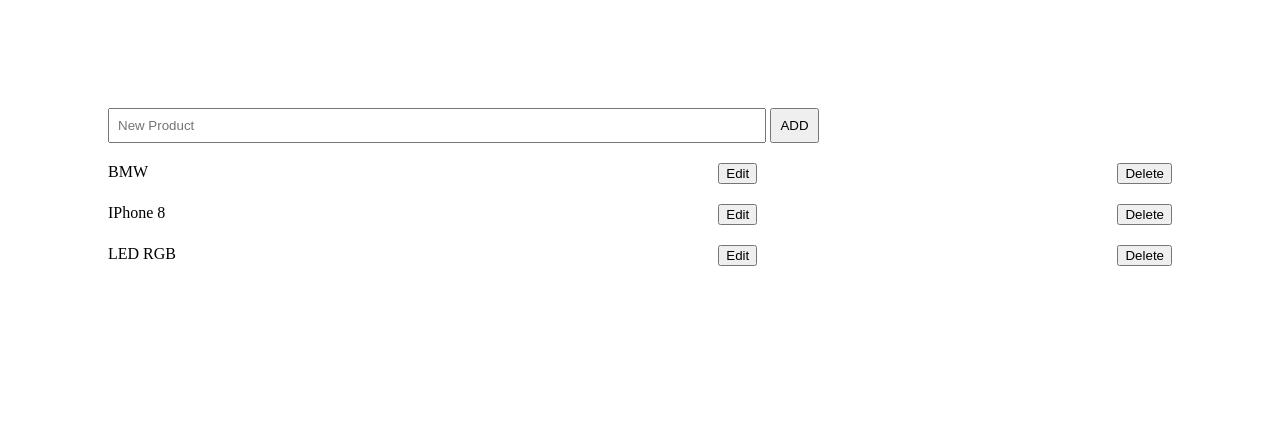
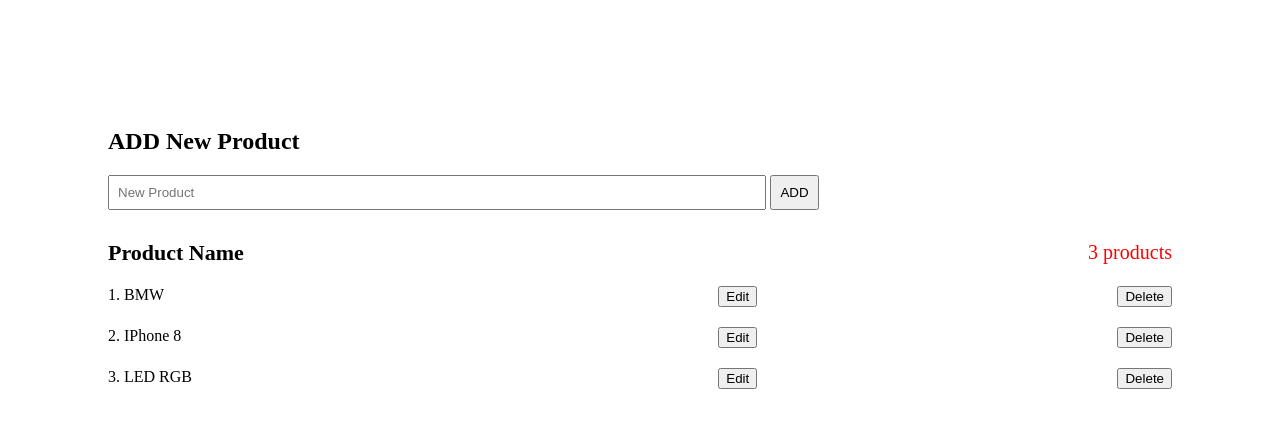
Before and after one commit to doanvanvui0504/js_project, a plain HTML site: page baitap_function/baitap_ung_dung_quan_li_san_pham/index.html in a window 1280 px wide. Drawn offline with Linux system fonts and the light colour scheme.

Commit message:
thêm 1 vài tính năng

```diff
--- a/baitap_function/baitap_ung_dung_quan_li_san_pham/index.html
+++ b/baitap_function/baitap_ung_dung_quan_li_san_pham/index.html
@@ -21,41 +21,74 @@
             padding-left: 0;
             list-style: none;
         }
+        #product-name {
+            font-size: 22px;
+            font-weight: bold;
+        }
+
+        #total {
+            color: red;
+            font-size: 20px;
+        }
     </style>
 </head>
 <body>
+    <h2 id="heading">ADD New Product</h2>
     <input type="text" id="input" placeholder="New Product">
     <button id="submit">ADD</button>
+    <div style="display: flex; justify-content: space-between; align-items: center; margin-top: 30px; margin-bottom: 10px;">
+        <div id="product-name">Product Name</div>
+        <span id="total"></span>
+    </div>
     <ul id="root"></ul>
 
     <script>
         const $ = document.querySelector.bind(document);
         const $$ = document.querySelectorAll.bind(document);
 
+        const heading = $('#heading');
         const submit = $('#submit');
         const input = $('#input');
         const root = $('#root');
+        const total = $('#total');
 
         const app = (() => {
             const products = ['BMW', 'IPhone 8', 'LED RGB'];
 
             return {
+                dataEdit: {
+                    isEdit: false,
+                    index: null,
+                },
+
                 add(product) {
-                    products.push(product);
+                    if(this.dataEdit.isEdit) {
+                        products[this.dataEdit.index] = product;
+                        heading.innerHTML = "ADD New Product"
+                        this.dataEdit.isEdit = false;
+                    } else {
+                        products.push(product);
+                    }
                 },
                 delete(index) {
                     products.splice(index, 1);
                 },
                 edit(index) {
-                    products[index] = prompt("Sửa tên sản phẩm");
+                    input.value = products[index];
+                    input.focus();
                 },
                 handleEdit(e) {
                     const editBtn = e.target.closest(".edit");
                     if(editBtn) {
+                        heading.innerHTML = "Sửa lại tên của sản phẩm!!!"
                         const index = editBtn.dataset.index;
+                        this.dataEdit.isEdit = true;
+                        this.dataEdit.index = index;
                         this.edit(index);
                         this.render();
                     }
+
+
                     const deleteBtn = e.target.closest(".delete");
                     if(deleteBtn) {
                         const index = deleteBtn.dataset.index;
@@ -66,12 +99,13 @@
                 render() {
                     const html = products.map((product, index) => `
                         <li style="margin-top: 20px; display: flex; justify-content: space-between;">
-                        <span style="width: 250px">${product}</span>
+                        <span style="width: 250px">${index + 1}. ${product}</span>
                         <span class="edit" data-index="${index}"><button>Edit</button></span>
                         <span class="delete" data-index="${index}"><button>Delete</button></span>
                         </li>`
                     ).join('');
 
+                    total.innerHTML = `${products.length} products`
                     root.innerHTML = html;
                 },
                 init() {
```
